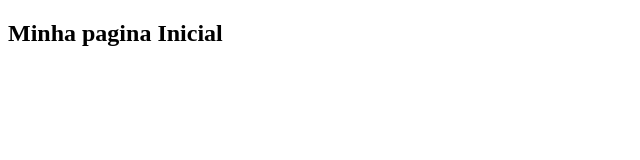
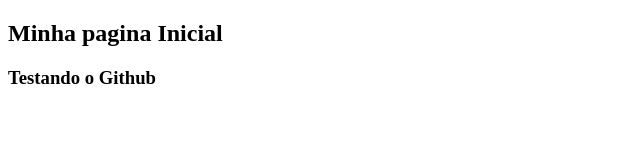
Before and after one commit to guigarks/projeto-curso-git, a plain HTML site: page index.html in a window 1280 px wide. Shown: the whole page, without its empty margins (0-640 px from the left). Drawn offline with Linux system fonts and the light colour scheme.

Commit message:
Adicionada mais uma Tag h3

```diff
--- a/index.html
+++ b/index.html
@@ -5,5 +5,6 @@
 </head>
 <body>
     <h2>Minha pagina Inicial</h2>
+    <h3>Testando o Github</h3>
 </body>
 </html>
```
